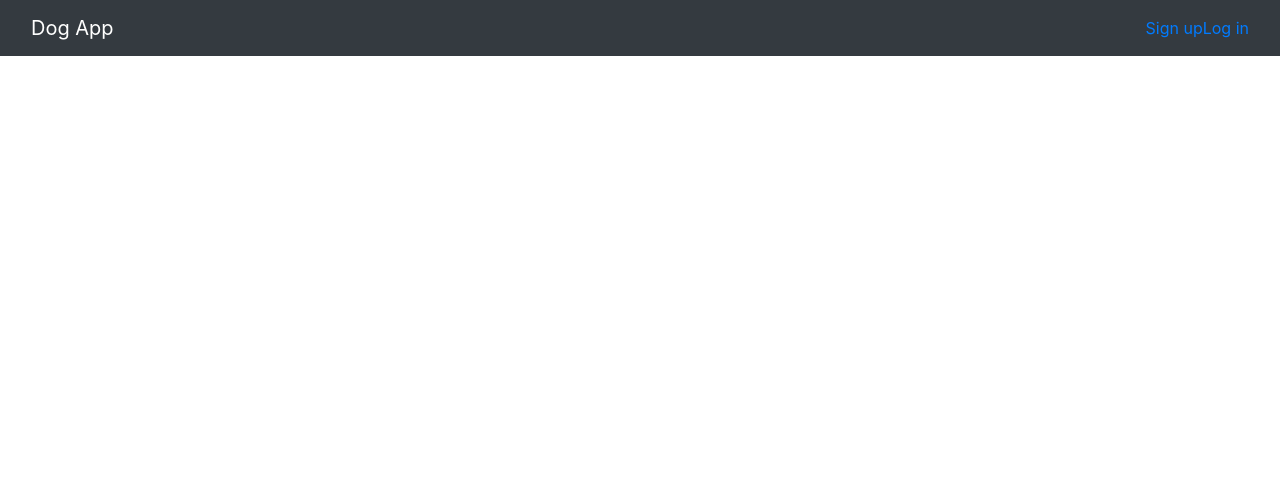
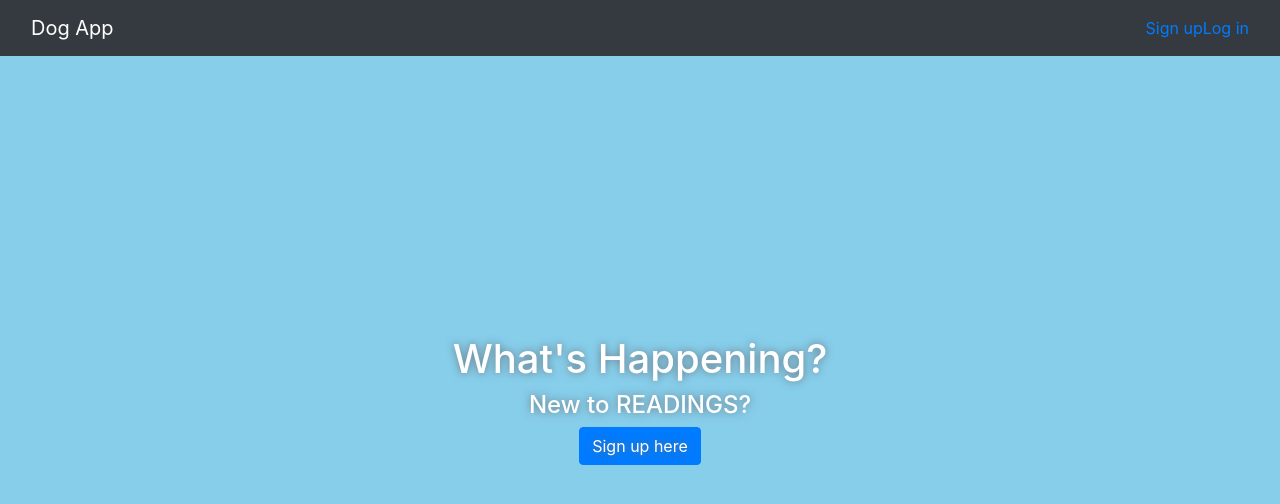
Before and after one commit to aTmb405/breads, a React (Create React App) app in the folder client/: page / in a window 1280 px wide. Shown: the top 504 px of the page. Built offline with nearby package versions, Linux system fonts and the light colour scheme.

Commit message:
styled homepage component

```diff
--- a/client/src/Routes.js
+++ b/client/src/Routes.js
@@ -1,11 +1,18 @@
-import React, { Component } from "react";
-import { Switch, Route, Redirect } from "react-router-dom";
-import ArticleList from "./ArticleList";
+import React, { Component } from 'react';
+import { Switch, Route, withRouter, Redirect } from 'react-router-dom';
+import { connect } from 'react-redux';
+import ArticleList from './ArticleList';
+import Homepage from './components/Homepage';
 
 class Routes extends Component {
   render() {
     return (
       <Switch>
+        <Route
+          exact
+          path="/"
+          render={props => <Homepage/>} //currentUser={currentUser} {...props}
+        />
         <Route
           exact
           path='/articles'
@@ -16,4 +23,14 @@
     );
   }
 }
-export default Routes;
+
+function mapStateToProps(state) {
+  return {
+    currentUser: state.currentUser,
+    errors: state.errors
+  };
+}
+
+export default withRouter(
+  connect(mapStateToProps, null)(Routes)
+);
--- /dev/null
+++ b/client/src/components/Homepage.js
@@ -0,0 +1,15 @@
+import React from "react";
+import { Link } from "react-router-dom";
+// import MessageTimeline from "./MessageTimeline";
+
+const Homepage = () => (
+    <div className="home-hero">
+        <h1>What's Happening?</h1>
+        <h4>New to READINGS?</h4>
+        <Link to="/signup" className="btn btn-primary">
+            Sign up here
+        </Link>
+    </div>
+);
+
+export default Homepage;
--- a/client/src/containers/App.js
+++ b/client/src/containers/App.js
@@ -1,6 +1,6 @@
 import React, { Component } from 'react';
-import Routes from '../Routes';
 import Navbar from './Navbar';
+import Main from './Main';
 import { Provider } from 'react-redux';
 import { configureStore } from '../store';
 
@@ -10,7 +10,7 @@
   <Provider store={store}>
       <div className="onboarding">
         <Navbar />
-        {/* <Main /> */}
+        <Main />
       </div>
   </Provider>
 );
@@ -36,9 +36,6 @@
 //     return (
 //       <div>
 //         <Navbar/>
-//         <div className='container'>
-//           <Routes articles={this.props.articles} />
-//         </div>
 //       </div>
 
 //     );
--- /dev/null
+++ b/client/src/containers/Main.js
@@ -0,0 +1,12 @@
+import React from 'react';
+import Routes from '../Routes';
+
+const Main = props => {
+    return (
+        <div className='container'>
+            <Routes/> {/*articles={this.props.articles} */}
+        </div>
+    )
+}
+
+export default Main;
--- a/client/src/index.css
+++ b/client/src/index.css
@@ -1,3 +1,5 @@
+/* refactor to individual css sheets */
+
 body {
   margin: 0;
   font-family: -apple-system, BlinkMacSystemFont, 'Segoe UI', 'Roboto', 'Oxygen',
@@ -11,3 +13,24 @@
   font-family: source-code-pro, Menlo, Monaco, Consolas, 'Courier New',
     monospace;
 }
+
+.home-hero {
+  width: 100vw;
+  height: 100vh;
+  position: absolute;
+  top: 0;
+  left: 0;
+  display: flex;
+  flex-direction: column;
+  align-items: center;
+  justify-content: center;
+  z-index: -1;
+  background-color: skyblue;
+  /* background-image: url("./images/signed-out-home.jpg"); */
+  text-align: center;
+  padding: 1rem;
+  background-position: center center;
+  background-size: cover;
+  color: #fff;
+  text-shadow: 0 0 8px #66757f;
+}
```
